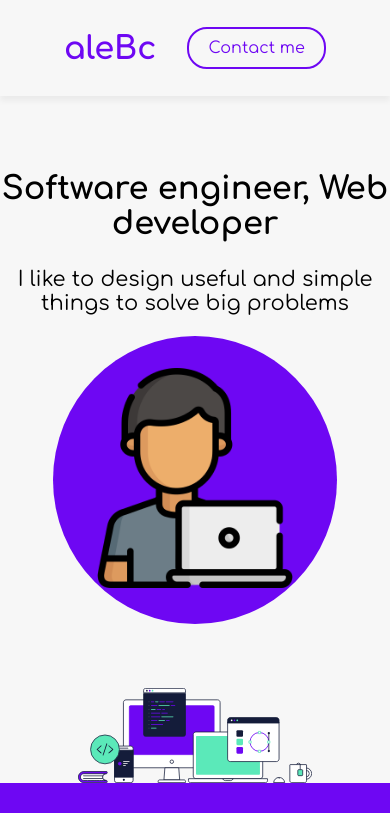
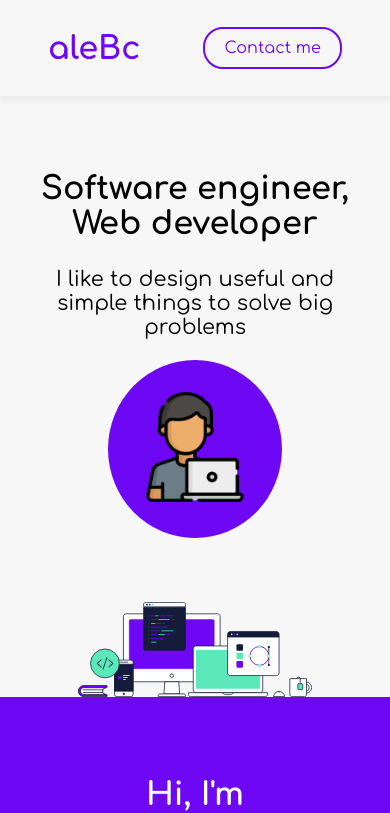
Before and after one commit to alebc96/portafolio, a React (Vite) app: page / in a window 390 px wide. Shown: the top 813 px of the page. Built offline with nearby package versions, Linux system fonts and the light colour scheme.

Commit message:
correcion de estilos

```diff
--- a/src/components/aboutme/AboutMe.css
+++ b/src/components/aboutme/AboutMe.css
@@ -25,6 +25,20 @@
     width: 220px;
 }
 
+@media screen and (max-width: 600px) {
+    .image-container > img{
+        width: 110px;
+    }
+
+    .presentacion{
+        width: 80%;
+    }
+
+    .image-decoration > img{
+        width: 80%
+    }
+}
+
 .image-decoration{
     margin-top: 4rem;
     width: 100%;
--- a/src/components/header/Header.css
+++ b/src/components/header/Header.css
@@ -4,7 +4,7 @@
     height: 6rem;
     box-shadow: 0px 5px 6px rgba(0, 0, 0, 0.05);
     justify-content: space-between;
-    padding: 0px 4rem;
+    padding: 0px 3rem;
     align-items: center;
 }
 
--- a/src/components/header/Header.tsx
+++ b/src/components/header/Header.tsx
@@ -3,7 +3,7 @@ import { Link, useLocation } from 'react-router-dom'
 
 const Header = () => {
   const location = useLocation()
-  console.log(location.pathname == '/contact')
+  //console.log(location.pathname == '/contact')
   return (
     <nav className='header-container'>
         <h1>aleBc</h1>
```
